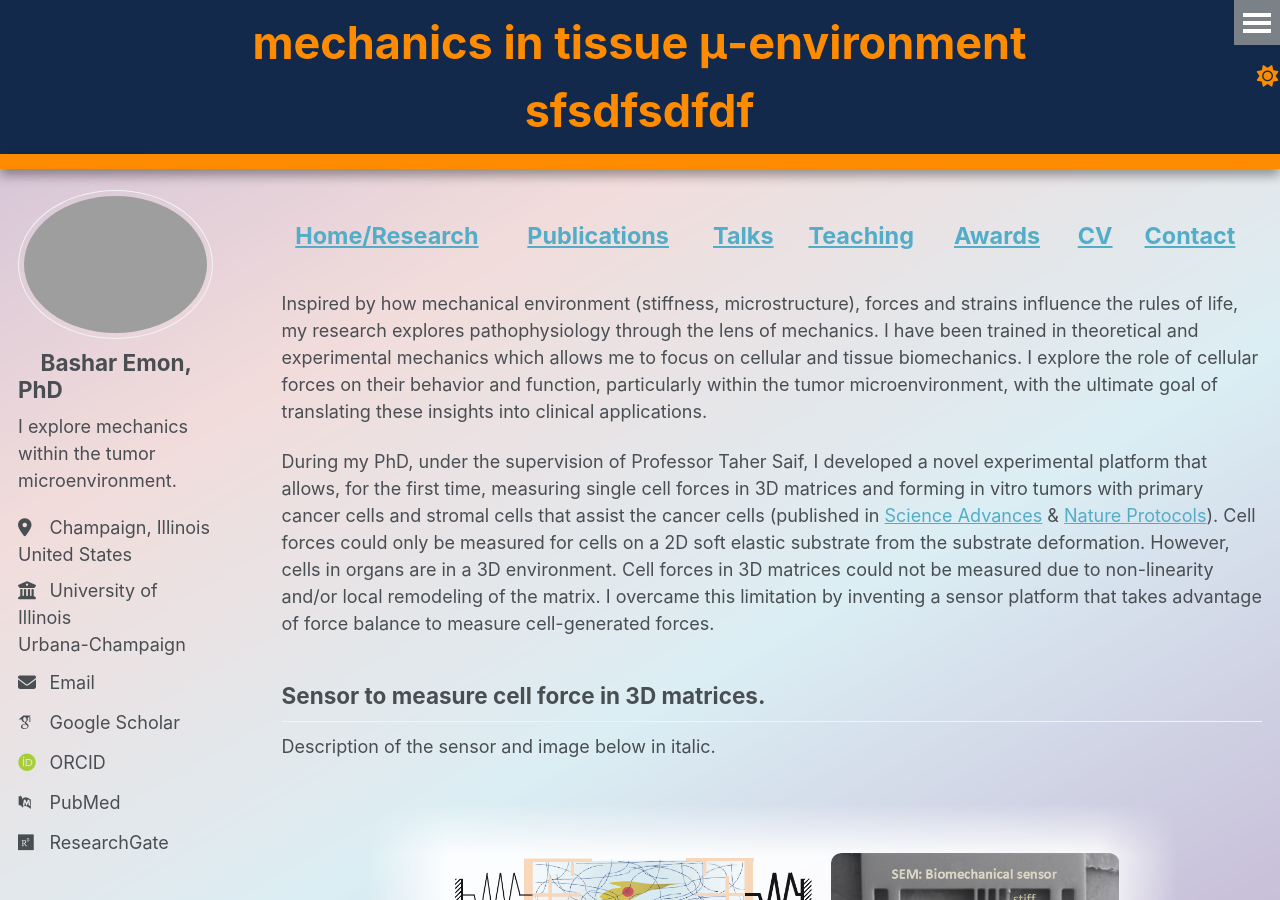
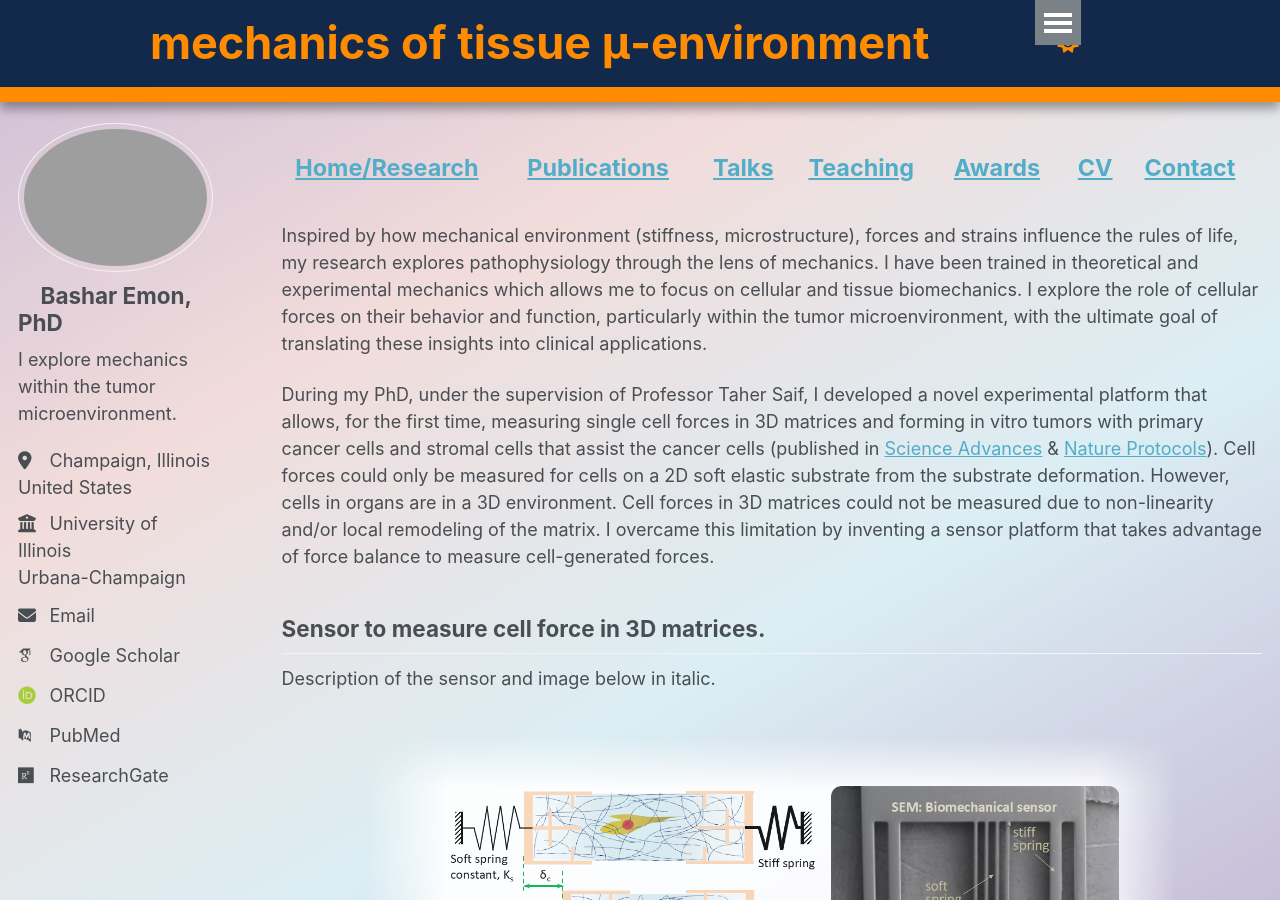
Before and after one commit to BasharEmon/BasharEmon.github.io, a Jekyll site: the page built from _pages/about.md, in a window 1280 px wide and 900 px high. Built offline with Jekyll 4.4.1, drawn with Linux system fonts in a browser that asks for light colours; some web fonts are replaced.

Commit message:
Update _config.yml

```diff
--- a/_config.yml
+++ b/_config.yml
@@ -9,7 +9,7 @@
 # Basic Site Settings
 locale                   : "en-US"
 site_theme               : "default"
-title                    : "     mechanics in tissue μ-environment  sfsdfsdfdf   <span style='font-size: 4000 !important; font-family: Orbitron, Verdana, sans-serif;'>"
+title                    : "     mechanics of tissue μ-environment   <span style='font-size: 4000 !important; font-family: Orbitron, Verdana, sans-serif;'>"
                           #"<u>M</u>echanics.<u>E</u>ngineering.<u>M</u>edicine.<u>S</u>cience<br><span style='font-size: 9000 !important; font-family: Orbitron, Verdana, sans-serif;'>M.E.M.S.</span>"
                           #"<u>Ti</u>ssue <u>M</u>icro<u>E</u>nvironment <u>M</u>echanics & <u>S</u>imulation<br><span style='font-size: 9000 !important; font-family: Orbitron, Verdana, sans-serif;'>Ti-MEMS</span>"
                           #"<u>M</u>echanics of bio<u>E</u>ngineered <u>M</u>icro-<u>S</u>ystems<br><span style='font-size: 9000 !important; font-family: Orbitron, Verdana, sans-serif;'>MEMS</span>"       <u>M</u>.<u>E</u>.<u>M</u>.<u>S</u>.
```
